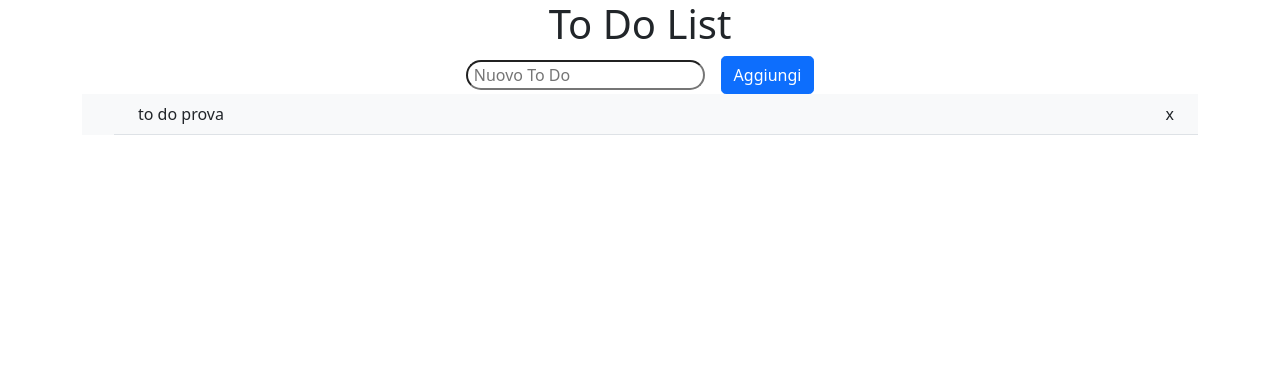
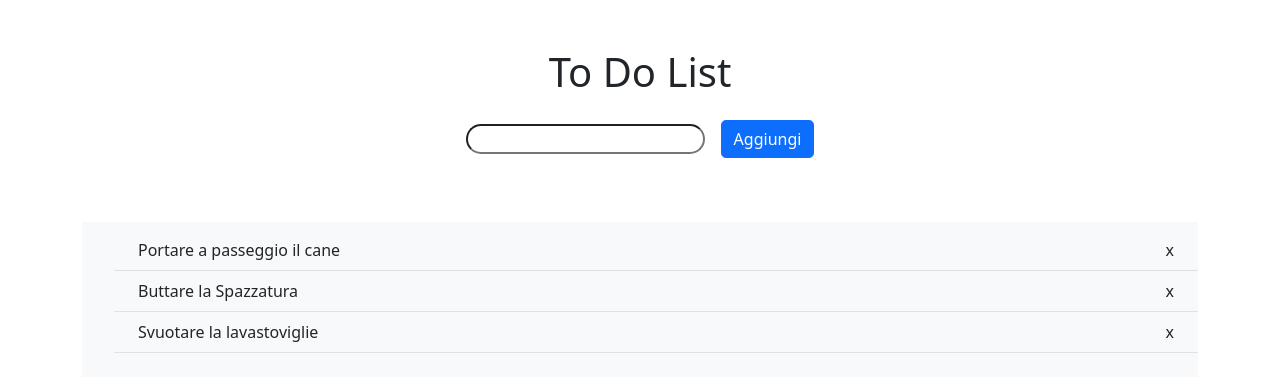
Before and after one commit to NuvoloniM/vue-todolist, a plain HTML site: page index.html in a window 1280 px wide. Drawn offline with nearby package versions, Linux system fonts and the light colour scheme.

Commit message:
Add Task

```diff
--- a/app.js
+++ b/app.js
@@ -2,10 +2,31 @@ var app = new Vue (
     {
         el: '#root',
         data: {
-
+            jobs:[
+                {
+                    message: 'Portare a passeggio il cane',
+                    done: 'False'
+                },
+                {
+                    message: 'Buttare la Spazzatura',
+                    done: 'False'
+                },
+                {
+                    message: 'Svuotare la lavastoviglie',
+                    done: 'False'
+                }
+            ],
+            toDo: ' ',
         },
         methods: {
-
+            addJob: function() {
+                let jobObj = {
+                    message: this.toDo,
+                    done: 'false'
+                }
+                console.log(jobObj);
+                this.jobs.push(jobObj);
+            }
         }
     }
 )
--- a/index.html
+++ b/index.html
@@ -12,16 +12,16 @@
 <body>
 
     <div id="root">
-        <div class="container">
+        <div class="container py-5">
             <h1 class="text-center">To Do List</h1>
-            <div class="d-flex align-items-center justify-content-center">
-                <input type="text" placeholder=" Nuovo To Do" class="rounded-pill">
-                <button class="btn btn-primary rounded-3 ms-3">Aggiungi</button>
+            <div class="d-flex align-items-center justify-content-center py-3">
+                <input type="text" placeholder=" Nuovo To Do" class="rounded-pill" v-model="toDo">
+                <button class="btn btn-primary rounded-3 ms-3" @click="addJob">Aggiungi</button>
             </div>
-            <div class="bg-light">
+            <div class="bg-light py-2 my-5">
                 <ul>
-                    <li class="d-flex justify-content-between py-2 px-4 border-bottom">
-                        <div>to do prova</div>
+                    <li v-for="(job,index) in jobs" :key="index" class="d-flex justify-content-between py-2 px-4 border-bottom">
+                        <div>{{ job.message }}</div>
                         <div>x</div>
                     </li>
                 </ul>
```
